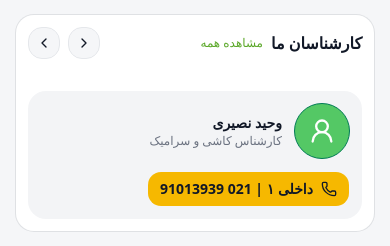
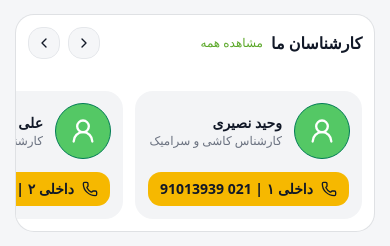
Before and after one commit to RezaChangizi75/sivanlandnew, a Next.js app: page /products/1 in a window 390 px wide. Shown: the part 1679-1925 px from the top of the page. Built offline with nearby package versions, Linux system fonts and the light colour scheme; no server answers.

Commit message:
responsive fix

```diff
--- a/src/feature/products/productDetails/component/ProductExpertCard.tsx
+++ b/src/feature/products/productDetails/component/ProductExpertCard.tsx
@@ -55,7 +55,7 @@ export function ProductExpertCard({ product }: ProductExpertCardProps) {
           {experts.map((expert) => (
             <article
               key={expert.id}
-              className="w-full min-w-full snap-start rounded-xl bg-muted p-3 sm:p-4"
+              className="snap-start rounded-xl bg-muted p-3 sm:p-4"
             >
               <div className="flex min-w-0 items-center gap-3">
                 <div className="grid size-14 shrink-0 place-items-center rounded-full border border-emerald-700 bg-[#54c865] text-white sm:size-16">
--- a/src/feature/products/productDetails/component/RelatedProducts.tsx
+++ b/src/feature/products/productDetails/component/RelatedProducts.tsx
@@ -73,7 +73,7 @@ export function RelatedProducts({ products }: RelatedProductsProps) {
               >
                 <article className="flex h-full min-h-[285px] flex-col rounded-xl border border-border bg-white p-3">
                   <div className="relative mb-3 h-32 overflow-hidden rounded-lg bg-white">
-                    <Image src={imageSrc} alt={item.title} fill className="object-contain" />
+                    <Image src={imageSrc} alt={item.title} fill sizes="(max-width: 768px) 100vw, 50vw" className="object-contain" />
                     {item.badge ? (
                       <span className="absolute right-2 top-2 rounded bg-red-600 px-2 py-1 text-[10px] text-white">
                         {item.badge}
```
